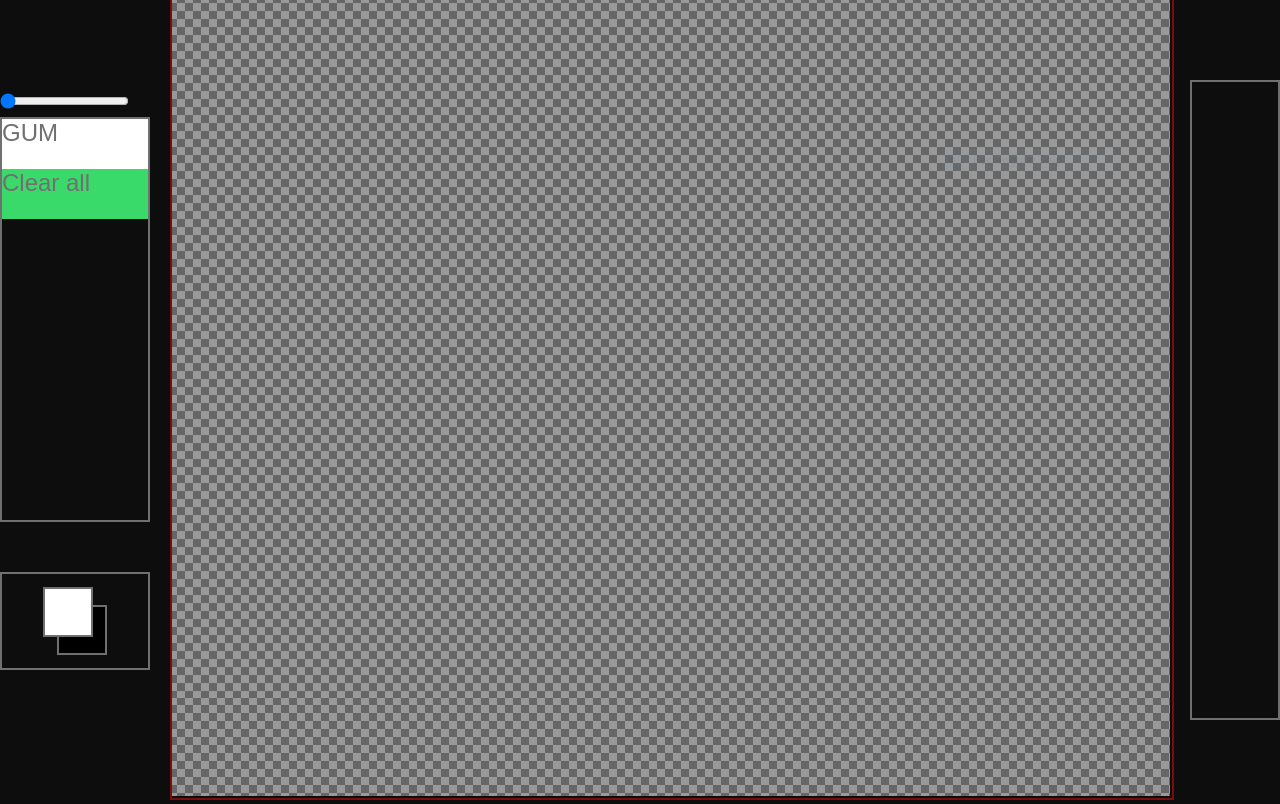
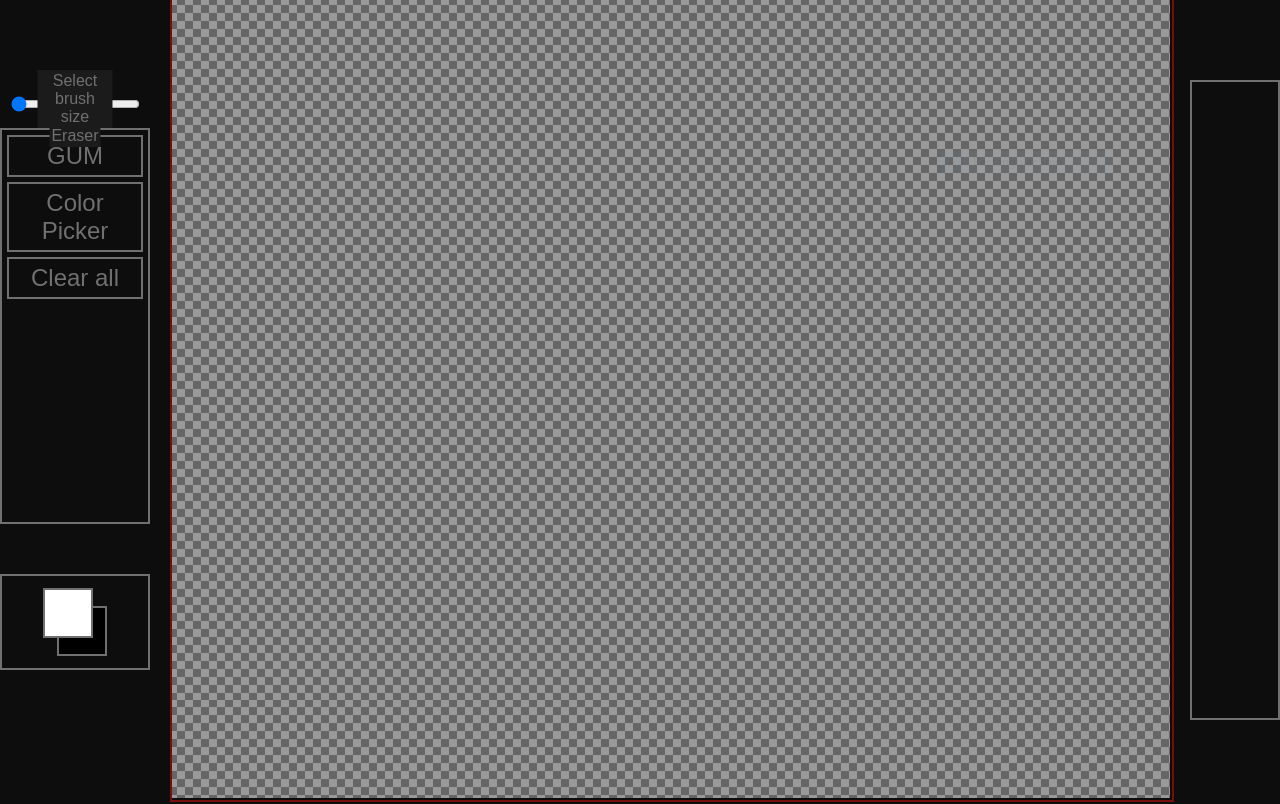
Before and after one commit to Pawel-Matuszak/pixel-art-editor, a React (Create React App) app: page / in a window 1280 px wide. Built offline with nearby package versions, Linux system fonts and the light colour scheme.

Commit message:
labels added

```diff
--- a/src/App.js
+++ b/src/App.js
@@ -4,6 +4,7 @@ import Eraser from './Components/Eraser'
 import ClearAll from './Components/ClearAll'
 import ColorSelect from './Components/ColorSelect'
 import SizeSlider from './Components/SizeSlider'
+import ColorPicker from './Components/ColorPicker'
 
 const App = () => {
   const [canvas, setCanvas] = useState(null)
@@ -11,6 +12,8 @@ const App = () => {
   const [secondColor, setSecondColor] = useState({hex: "#000"});
   const [brushSize, setBrushSize] = useState(1)
   const [eraser, setEraser] = useState(false)
+  const [picker, setPicker] = useState(false)
+
 
   const getCanvasRef = (canvas) =>{
     setCanvas(canvas)
@@ -40,6 +43,7 @@ const App = () => {
         <SizeSlider getBrushSize={getBrushSize}/>
         <div className="tools-container">
           <Eraser handleEraser={handleEraser} eraser={eraser}/>
+          <ColorPicker/>
           <ClearAll canvas={canvas}/>
         </div>
         <div className="color-picker-container">
--- a/src/Components/ClearAll.js
+++ b/src/Components/ClearAll.js
@@ -6,7 +6,7 @@ const ClearAll = ({canvas}) => {
   }
 
   return (
-      <div className="eraser clear-all" onClick={()=>handleClearAll(canvas)}>
+      <div className="icon clear-all" onClick={()=>handleClearAll(canvas)}>
         Clear all
       </div>
   )
--- /dev/null
+++ b/src/Components/ColorPicker.js
@@ -0,0 +1,11 @@
+import React from 'react'
+
+const ColorPicker = () => {
+  return (
+    <div className="icon">
+      Color Picker
+    </div>
+  )
+}
+
+export default ColorPicker
--- a/src/Components/Eraser.js
+++ b/src/Components/Eraser.js
@@ -3,8 +3,9 @@ import React, {useState} from 'react'
 const Eraser = ({handleEraser, eraser}) => {
 
   return (
-    <div className="eraser" onClick={()=>handleEraser()} style={{background: (eraser) ? "#f0f" : "#fff"}}>
-      GUM
+    <div style={{position: "relative"}}>
+      <div className="icon eraser" onClick={()=>handleEraser()} style={{background: (eraser) ? "#fff" : ""}}>GUM</div>
+      <span className="icon-label">Eraser</span>
     </div>
   )
 }
--- a/src/Components/SizeSlider.js
+++ b/src/Components/SizeSlider.js
@@ -2,7 +2,7 @@ import React, {useState} from 'react'
 
 const SizeSlider = ({getBrushSize}) => {
   const [brushSize, setBrushSize] = useState(1);
-  const [hover, setHover] = useState(false)
+  // const [hover, setHover] = useState(false)
 
   const handleBrushSize = (e) =>{
     setBrushSize(parseInt(e.target.value));
@@ -11,8 +11,11 @@ const SizeSlider = ({getBrushSize}) => {
 
   return (
     <div className="brush-size-container">
-      {hover && <span className="label">Select brush size</span>}
-      <input type="range" min="1" max="4" step="1" value={brushSize} onMouseOver={()=>setHover(!hover)} onMouseOut={()=>setHover(false)} onChange={handleBrushSize}></input>
+      <div className="icon slider">
+        <input type="range" min="1" max="4" step="1" value={brushSize} onChange={handleBrushSize}></input>
+      </div>
+      <span className="icon-label">Select brush size</span>
+
     </div>
   )
 }
--- a/src/style.css
+++ b/src/style.css
@@ -6,7 +6,6 @@
 
 body{
   font-family: Arial, Helvetica, sans-serif;
-  font-size: 2rem;
   background: rgba(0, 0, 0, 0.95);
   color: #707070;
 }
@@ -105,22 +104,49 @@ body{
   z-index: -9;
 }
 
-.eraser{
-  height: 50px;
-  background: rgb(58, 218, 106);
-  font-size: 1.5rem;
+.brush-size-container{
+  position: relative;
+}
+
+.brush-size-container .slider{
+  border: none;
+}
+
+.brush-size-container .slider:hover{
+  background: unset;
 }
 
 .brush-size-container{
   position: relative;
 }
 
-.label{
+.icon{
+  font-size: 1.5rem;
+  padding: 5px;
+  margin: 5px;
+  border: 2px solid #707070;
+  text-align: center;
+  user-select: none;
+}
+
+.icon:hover{
+  cursor: pointer;
+  background: rgb(56, 56, 56);
+}
+
+.icon-label{
+  text-align: center;
+  display: block;
   position: absolute;
   top: -10px;
-  left:0;
+  left: 50%;
+  transform: translateX(-50%);
+  width: fit-content;
   font-size: 1rem;
   padding: 2px;
   background: rgb(27, 27, 27);
+}
 
+.icon:hover + .icon-label{
+  display: inline-block;
 }
```
